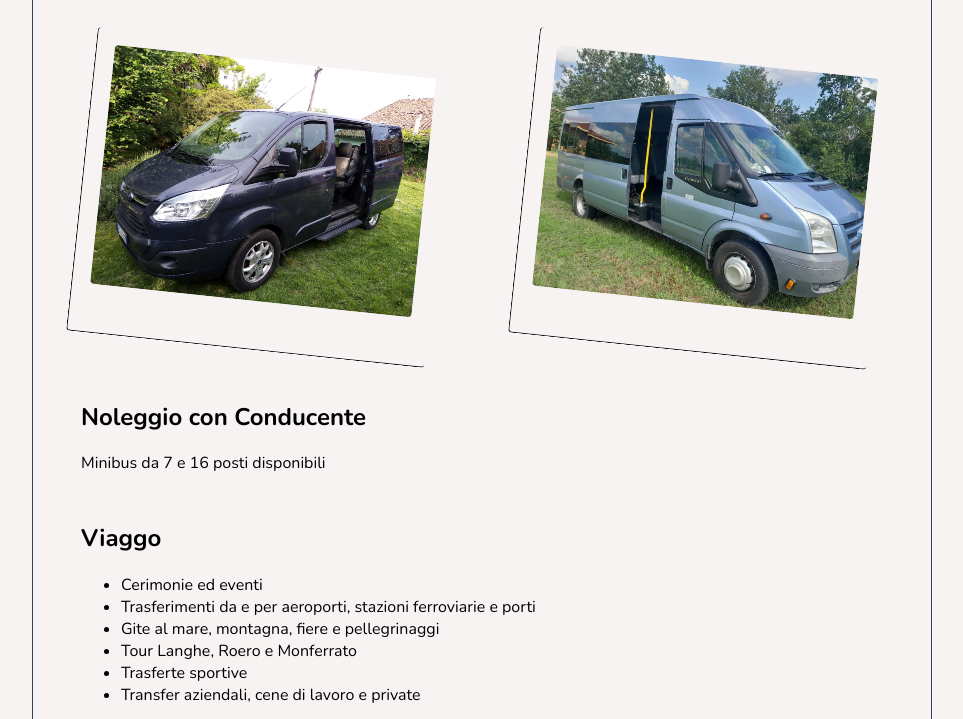
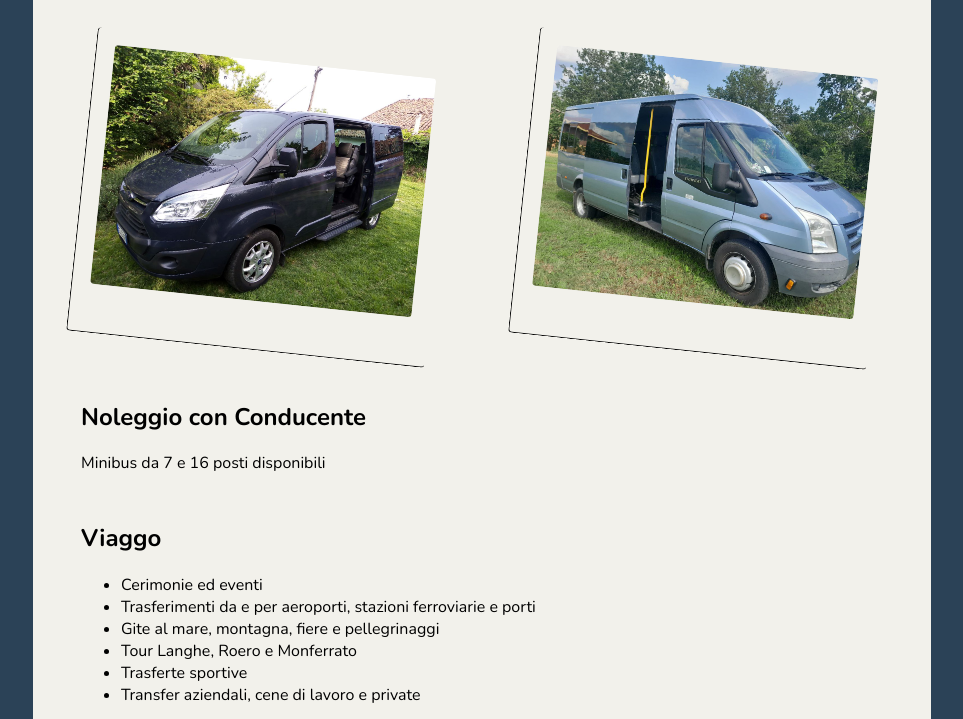
Before and after one commit to zenidreney/gioda-website, a website: page index.html in a window 1280 px wide. Shown: the part 181-900 px from the top of the page, without its empty margins (158-1121 px from the left). Drawn offline with nearby package versions, Linux system fonts and the light colour scheme.

Commit message:
style(UI): add background color to html  in order to seperate it from the body

```diff
--- a/styles.css
+++ b/styles.css
@@ -9,15 +9,25 @@
     --border-radius: 4px;
 }
 
+html {
+
+    background-color: #2b4257;
+}
+
 body {
-    background-color: #f8f3f3;
     font-family: "Nunito", sans-serif;
+    background-color: #f2f1eb;
     max-width: 900px;
     margin: 0.3em auto;
     border: 1px solid #2b4257;
     border-radius: var(--border-radius);
 
+    position: relative;
+    z-index: 2;
+
 }
+
+
 
 /* Elements */
 
```
